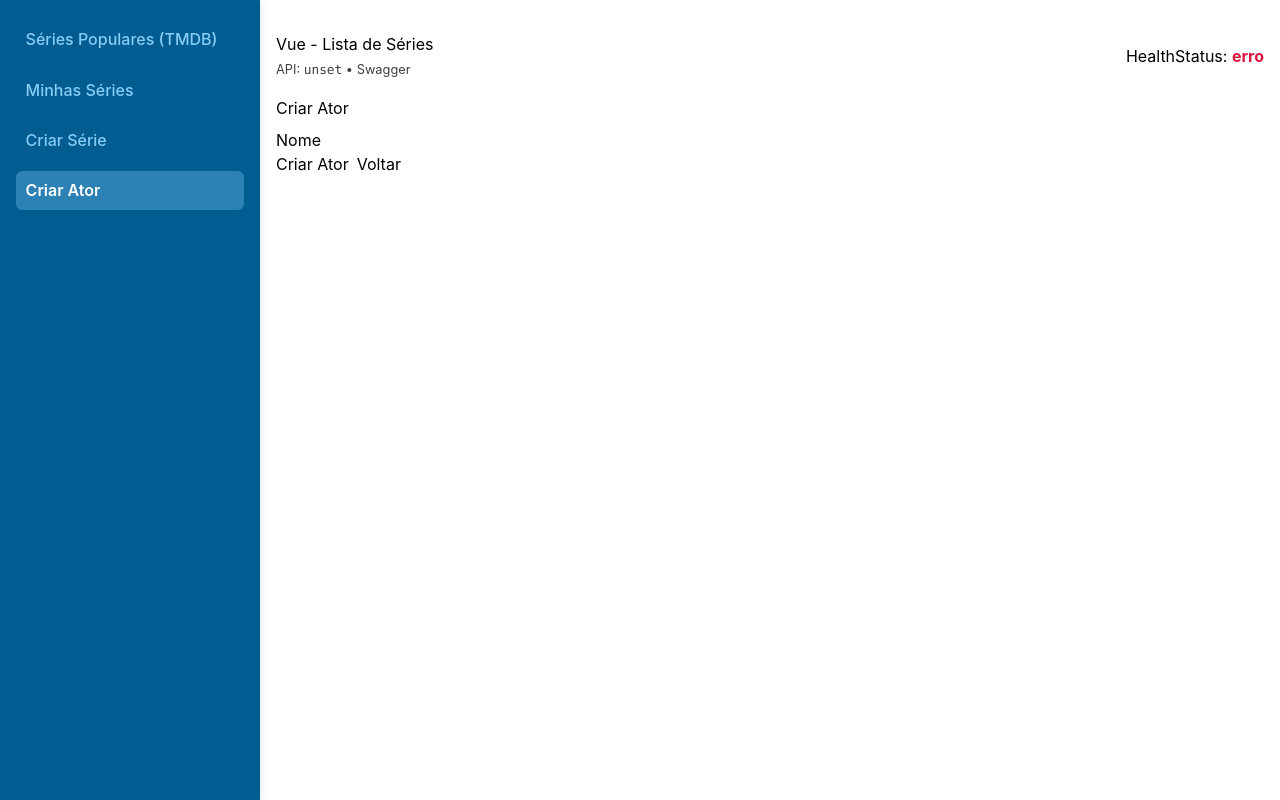
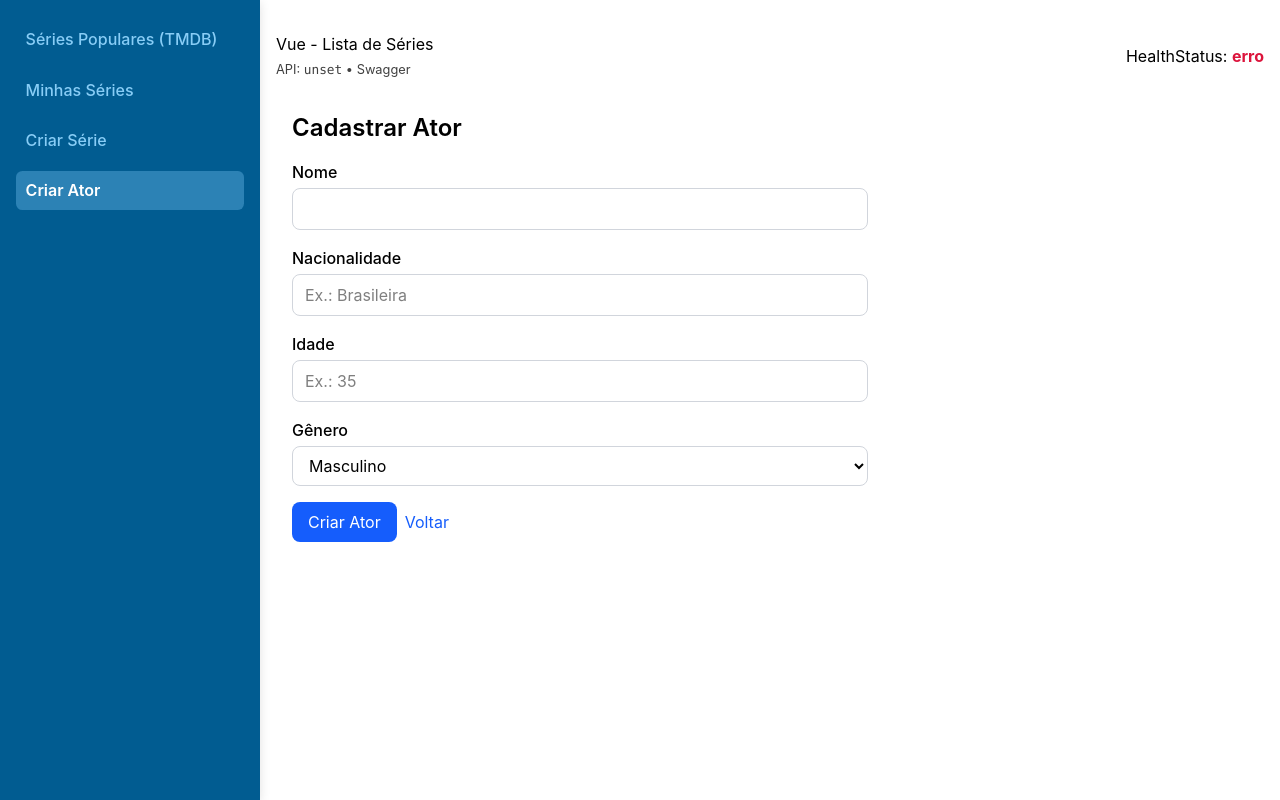
Before and after one commit to RyanGuedes633/listarFilmes-node, a Vue app in the folder vue-app/: page /criar-ator in a window 1280 px wide. Built offline with nearby package versions, Linux system fonts and the light colour scheme; no server answers.

Commit message:
(style:) feito design da página de cadastro do ator

```diff
--- a/vue-app/src/pages/CreateActorPage.vue
+++ b/vue-app/src/pages/CreateActorPage.vue
@@ -1,17 +1,68 @@
 <template>
-  <section>
-    <h2 style="margin:.5rem 0;">Criar Ator</h2>
-    <p v-if="error" style="color:crimson;">{{ error }}</p>
-    <form @submit.prevent="createActor" style="max-width:420px;">
-      <div>
-        <label>Nome</label>
-        <input v-model="form.nome" required />
-      </div>
-      <div style="display:flex; gap:.5rem; align-items:center;">
-        <button type="submit" :disabled="submitting">Criar Ator</button>
-        <router-link to="/series">Voltar</router-link>
-      </div>
-    </form>
+  <section class="p-4">
+    <div class="max-w-xl">
+      <h2 class="text-2xl font-semibold mb-4">Cadastrar Ator</h2>
+      <p v-if="error" class="text-red-600 mb-4">{{ error }}</p>
+
+      <form @submit.prevent="createActor" class="space-y-4">
+        <div>
+          <label class="block mb-1 font-medium">Nome</label>
+          <input
+            v-model="form.nome"
+            type="text"
+            required
+            class="w-full px-3 py-2 border border-gray-300 rounded-lg focus:outline-none focus:ring-2 focus:ring-blue-500"
+          />
+        </div>
+
+        <div>
+          <label class="block mb-1 font-medium">Nacionalidade</label>
+          <input
+            v-model="form.nacionalidade"
+            type="text"
+            placeholder="Ex.: Brasileira"
+            class="w-full px-3 py-2 border border-gray-300 rounded-lg focus:outline-none focus:ring-2 focus:ring-blue-500"
+          />
+        </div>
+
+        <div>
+          <label class="block mb-1 font-medium">Idade</label>
+          <input
+            v-model.number="form.idade"
+            type="number"
+            min="0"
+            step="1"
+            placeholder="Ex.: 35"
+            class="w-full px-3 py-2 border border-gray-300 rounded-lg focus:outline-none focus:ring-2 focus:ring-blue-500"
+          />
+        </div>
+
+        <div>
+          <label class="block mb-1 font-medium">Gênero</label>
+          <select
+            v-model="form.genero"
+            class="w-full px-3 py-2 border border-gray-300 rounded-lg bg-white focus:outline-none focus:ring-2 focus:ring-blue-500"
+          >
+            <option value="Masculino">Masculino</option>
+            <option value="Feminino">Feminino</option>
+            <option value="Não binário">Não binário</option>
+            <option value="Outro">Outro</option>
+            <option value="Prefiro não informar">Prefiro não informar</option>
+          </select>
+        </div>
+
+        <div class="flex items-center gap-2">
+          <button
+            type="submit"
+            :disabled="submitting"
+            class="inline-flex items-center justify-center px-4 py-2 rounded-lg text-white bg-blue-600 hover:bg-blue-700 disabled:opacity-60 disabled:cursor-not-allowed"
+          >
+            {{ submitting ? 'Salvando...' : 'Criar Ator' }}
+          </button>
+          <router-link to="/series" class="text-blue-600 hover:underline">Voltar</router-link>
+        </div>
+      </form>
+    </div>
   </section>
 </template>
 
@@ -19,18 +70,33 @@
 import { ref } from 'vue'
 
 const API_BASE = import.meta.env.VITE_API_BASE || '/api'
-const form = ref({ nome: '' })
 const submitting = ref(false)
 const error = ref('')
+
+const form = ref({
+  nome: '',
+  nacionalidade: '',
+  idade: null,
+  genero: 'Masculino',
+})
 
 async function createActor() {
   submitting.value = true
   error.value = ''
   try {
-    const res = await fetch(`${API_BASE}/actors`, { method: 'POST', headers: { 'Content-Type': 'application/json' }, body: JSON.stringify(form.value) })
+    const payload = { ...form.value }
+    const res = await fetch(`${API_BASE}/actors`, {
+      method: 'POST',
+      headers: { 'Content-Type': 'application/json' },
+      body: JSON.stringify(payload),
+    })
     const data = await res.json()
     if (!res.ok) throw new Error(data?.error || 'Erro ao criar ator')
-    form.value = { nome: '' }
+
+    // Limpa formulário
+    form.value = { nome: '', nacionalidade: '', idade: null, genero: 'Masculino' }
+
+    // Volta para a lista de séries
     window.location.href = '/series'
   } catch (e) {
     error.value = e?.message || 'Falha ao criar ator'
```
